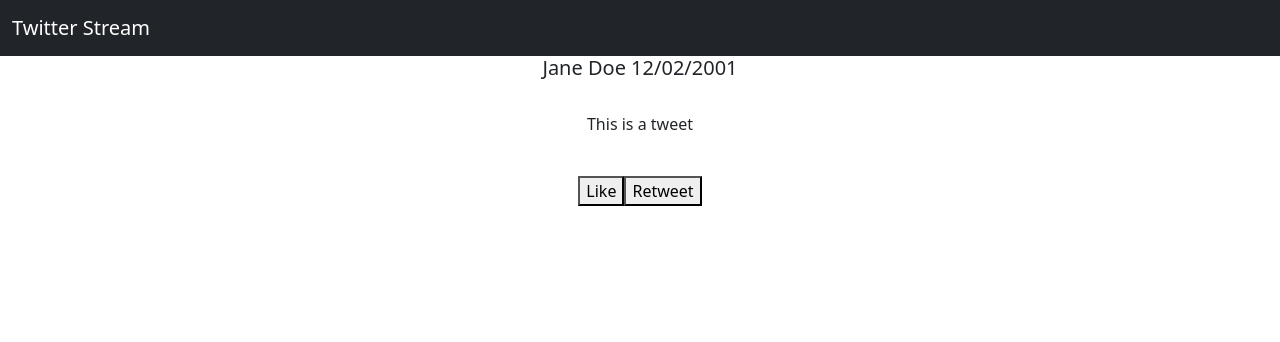
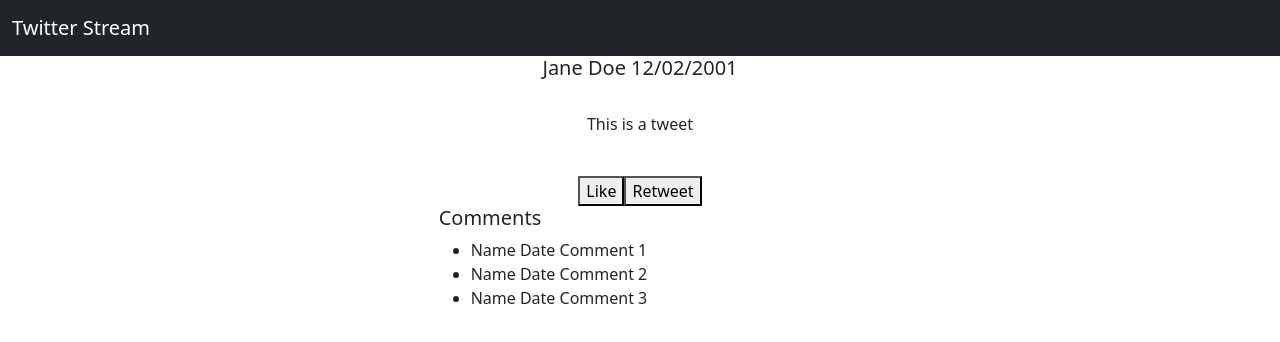
Before and after one commit to leanneminnock/TwitterClone, an Angular app: page /tweet/1 in a window 1280 px wide. Shown: the top 342 px of the page. Built offline with nearby package versions, Linux system fonts and the light colour scheme.

Commit message:
- added comment section to full-tweet component

```diff
--- a/src/app/full-tweet/full-tweet.component.html
+++ b/src/app/full-tweet/full-tweet.component.html
@@ -10,4 +10,22 @@
         <button>Like</button>
         <button>Retweet</button>
     </div>
+
+    <div class="col-md-4 offset-md-4 comments">
+        <H5>Comments</H5>
+        <ul>
+            <li>
+                Name Date
+                Comment 1
+            </li>
+            <li>
+                Name Date
+                Comment 2
+            </li>
+            <li>
+                Name Date
+                Comment 3
+            </li>
+        </ul>
+    </div>
 </div>
```
